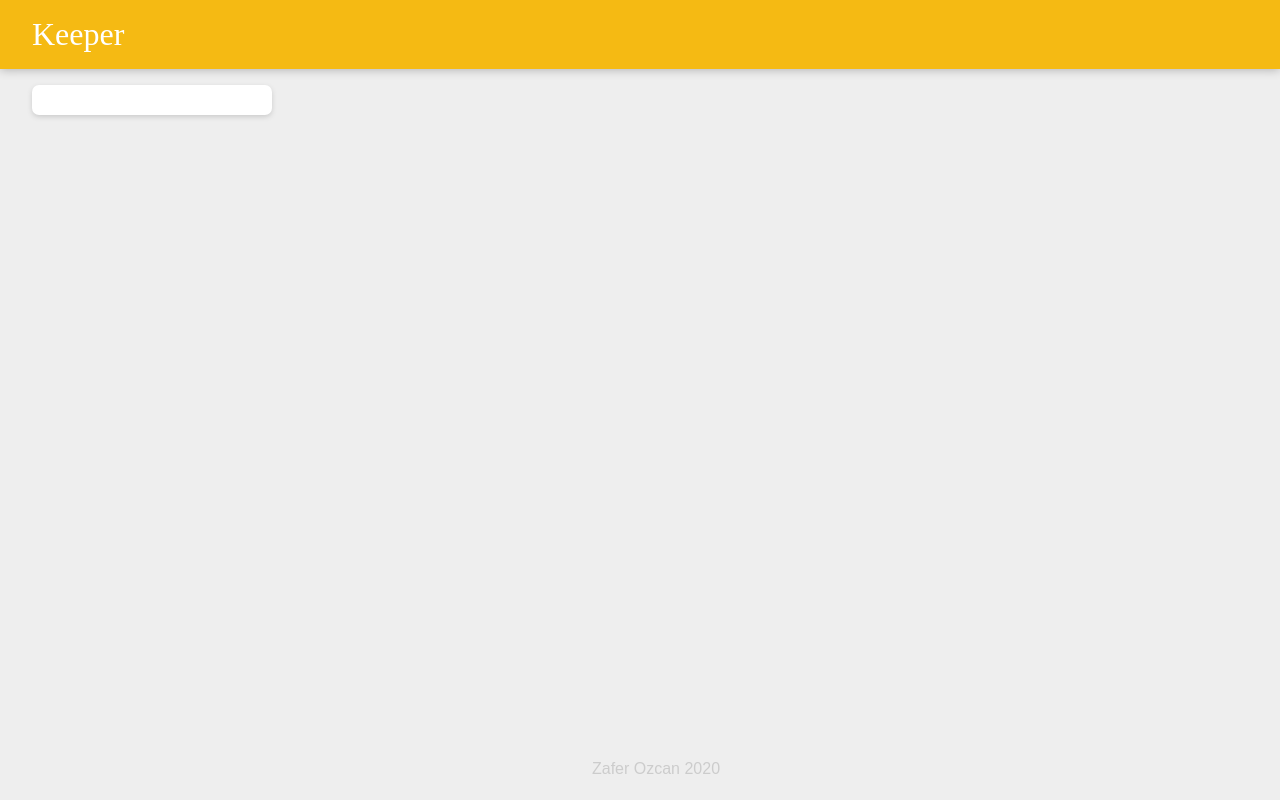
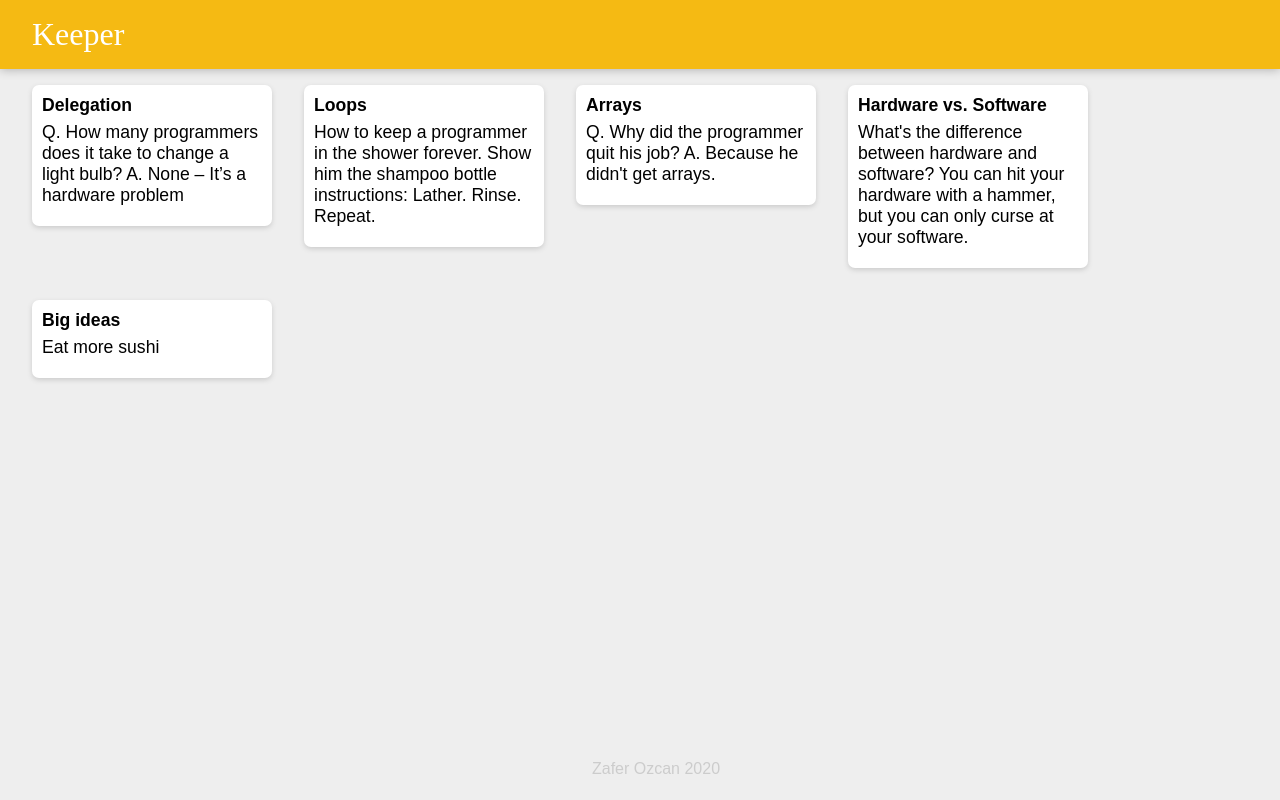
Before and after one commit to zaferozzcan/Keeper-App, a React (Create React App) app: page / in a window 1280 px wide. Built offline with nearby package versions, Linux system fonts and the light colour scheme.

Commit message:
Add note items by mapping

```diff
--- a/src/components/App.jsx
+++ b/src/components/App.jsx
@@ -2,13 +2,22 @@ import React from "react";
 import Header from "./Header";
 import Footer from "./Footer";
 import Note from "./Note";
+import notes from "../notes";
 
-function App(){
-  return  <div>
+function App() {
+  return (
+    <div>
       <Header />
-      <Note />
+      {notes.map(noteItem => (
+        <Note
+          key={noteItem.key}
+          title={noteItem.title}
+          content={noteItem.content}
+        />
+      ))}
       <Footer />
     </div>
+  );
 }
 
 export default App;
```
